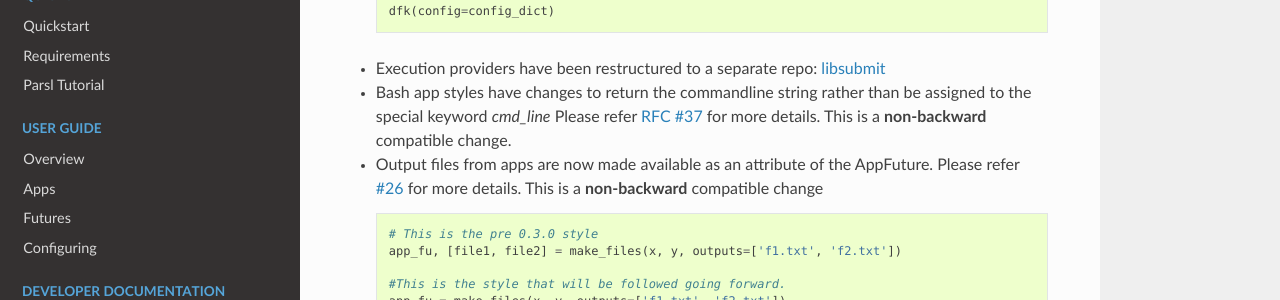
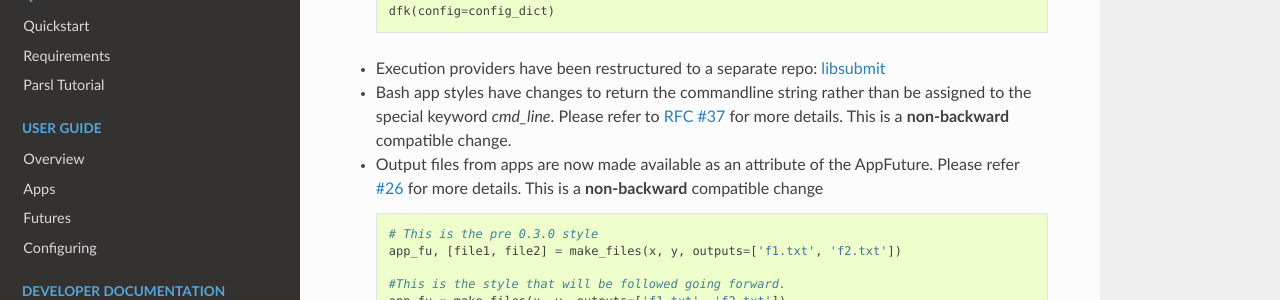
Before and after one commit to Parsl/parsl, a Sphinx documentation site: the page built from docs/devguide/changelog.rst, in a window 1280 px wide and 900 px high, scrolled down 343 px. Shown: the part 151-451 px from the top of the window. Built offline with Sphinx 7.4.7 and the Read the Docs theme 2.0.0, drawn with Linux system fonts in a browser that asks for light colours.

Commit message:
minor updates to grammar for 0.3.0 changes

```diff
--- a/docs/devguide/changelog.rst
+++ b/docs/devguide/changelog.rst
@@ -24,8 +24,8 @@ New functionality
 
 * Execution providers have been restructured to a separate repo: `libsubmit <https://github.com/Parsl/libsubmit>`_
 
-* Bash app styles have changes to return the commandline string rather than be assigned to the special keyword `cmd_line`
-  Please refer `RFC #37 <https://github.com/Parsl/parsl/issues/37>`_ for more details. This is a **non-backward** compatible change.
+* Bash app styles have changes to return the commandline string rather than be assigned to the special keyword `cmd_line`.
+  Please refer to `RFC #37 <https://github.com/Parsl/parsl/issues/37>`_ for more details. This is a **non-backward** compatible change.
 
 * Output files from apps are now made available as an attribute of the AppFuture.
   Please refer `#26 <Output files from apps #26>`_ for more details. This is a **non-backward** compatible change ::
```
